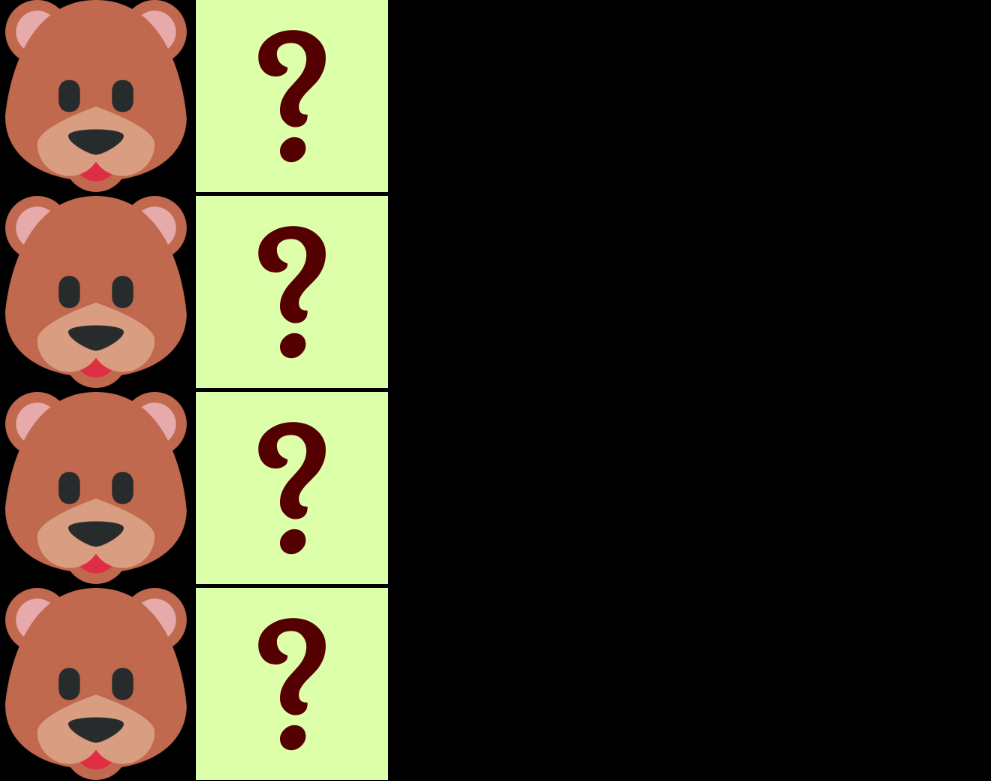
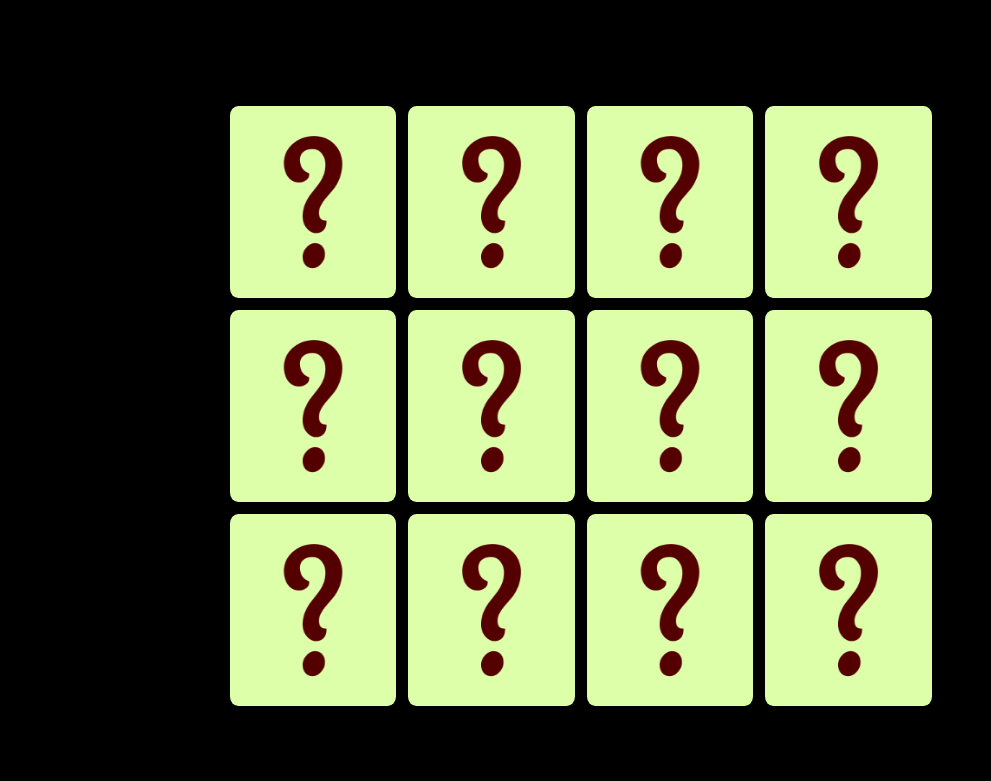
Before and after one commit to FedorichK/js30_3.2-memory-game, a plain HTML site: page index.html in a window 1280 px wide. Shown: the top 781 px of the page, without its empty margins (0-991 px from the left). Drawn offline with Linux system fonts and the light colour scheme.

Commit message:
feat: add styles for memory cards

```diff
--- a/index.html
+++ b/index.html
@@ -69,11 +69,6 @@
             <img src="./img/question.png" alt="question" class="back">
         </div>
 
-            <div class="card">
-        <img src="./img/bear.png" alt="front face" class="front">
-        <img src="./img/question.png" alt="question" class="back">
-    </div>
-
     </section>
 
 
--- a/style.css
+++ b/style.css
@@ -11,4 +11,40 @@ html {
 
 body {
     background-color: black;
+    display: flex;
+    height: 100vh;
 }
+
+.memory__cards {
+    display: flex;
+    width: 65%;
+    height: 75%;
+    margin: auto;
+    flex-wrap: wrap;
+}
+
+
+.card {
+    position: relative;
+    width: 20%;
+    height: 32%;
+    margin: 6px;
+    /*padding: 1%;*/
+    /*box-shadow: 2px 2px 2px rgba(0,0,0,.4);*/
+}
+
+.front, .back {
+  width: 100%;
+  height: 100%;
+
+  position: absolute;
+  border-radius: 5%;
+  background: #000000;
+  transform: scale(1);
+}
+
+
+.card:active {
+    transform: scale(0.8);
+    transition: transform .25s;
+  }
```
